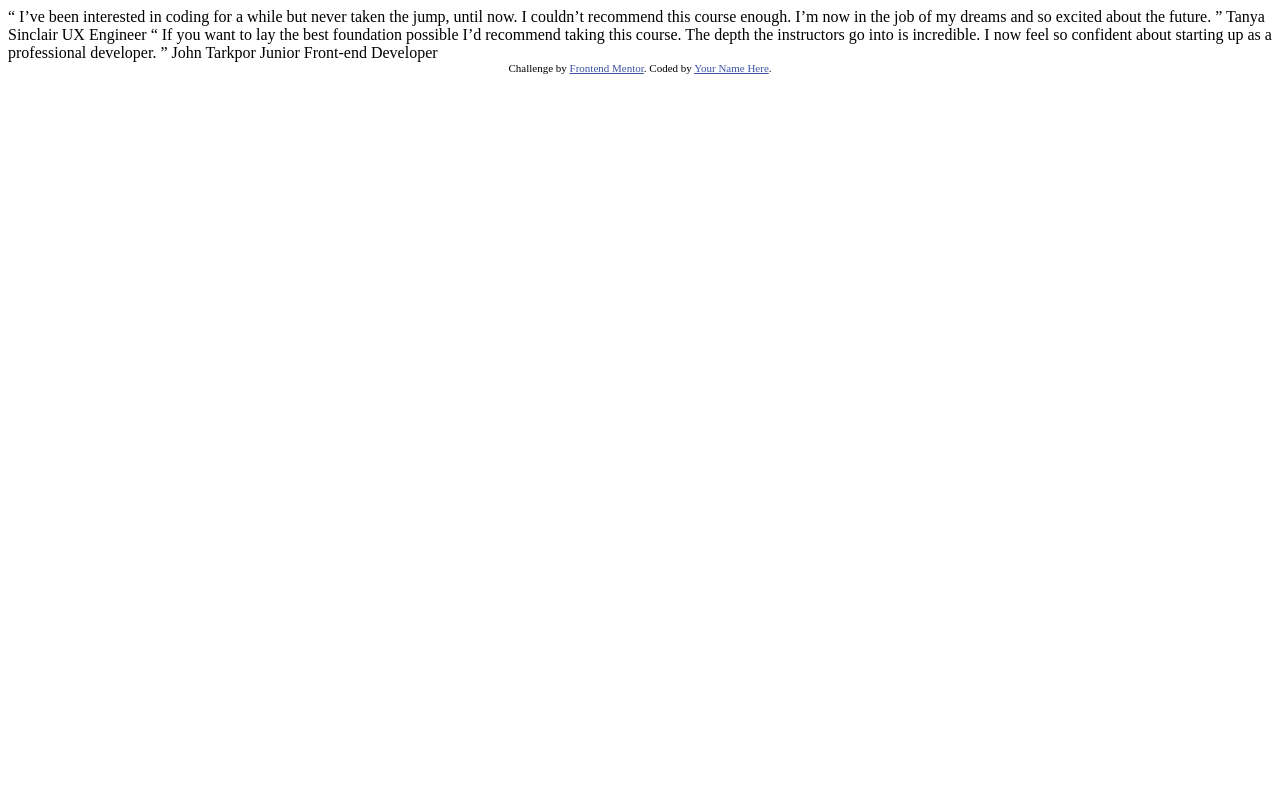
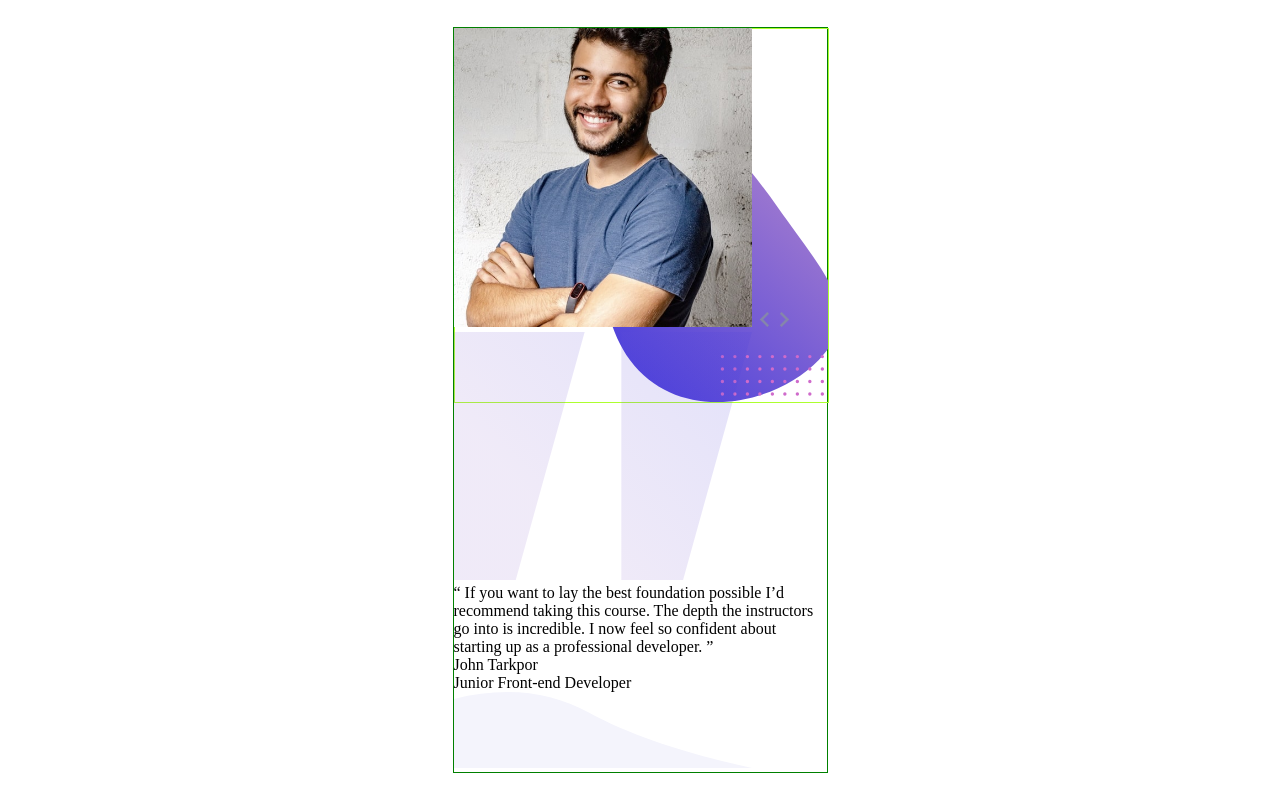
Before and after one commit to ioangheraszim/coding-bootcamp-testimonials-fe, a plain HTML site: page index.html in a window 1280 px wide. Drawn offline with Linux system fonts and the light colour scheme.

Commit message:
Have made some progress on html and css

```diff
--- a/index.html
+++ b/index.html
@@ -2,21 +2,63 @@
 <html lang="en">
 <head>
   <meta charset="UTF-8">
-  <meta name="viewport" content="width=device-width, initial-scale=1.0"> <!-- displays site properly based on user's device -->
-
+  <meta http-equiv="X-UA-Compatible" content="IE=edge">
+  <!-- displays site properly based on user's device -->
+  <meta name="viewport" content="width=device-width, initial-scale=1.0">
   <link rel="icon" type="image/png" sizes="32x32" href="./images/favicon-32x32.png">
-
+  <!-- Style Sheet -->
+  <link rel="stylesheet" href="style.css">
   <title>Frontend Mentor | Coding Bootcamp Testimonials Slider</title>
-
-  <!-- Feel free to remove these styles or customise in your own stylesheet 👍 -->
-  <style>
-    .attribution { font-size: 11px; text-align: center; }
-    .attribution a { color: hsl(228, 45%, 44%); }
-  </style>
 </head>
 <body>
+  <main class="container">
+    <div class="background-card">
+    </div>
+    <div class="slide">
+      <div class="card-element">
+        <img src="./images/image-john.jpg" alt="">
+        <button><img src="/images/icon-prev.svg" alt="previous icon"></button>
+        <button><img src="/images/icon-next.svg" alt="next icon"></button>
+      </div>
+      <img class="background-img" src="./images/pattern-quotes.svg" alt="background-image">
+      <p>“ If you want to lay the best foundation possible I’d recommend taking this course.
+        The depth the instructors go into is incredible. I now feel so confident about
+        starting up as a professional developer. ”
+      </p>
+      <p>John Tarkpor</p>
+      <p>Junior Front-end Developer</p>
+    </div>
+    <!-- <div class="slide-2">
+      <p>“ If you want to lay the best foundation possible I’d recommend taking this course.
+        The depth the instructors go into is incredible. I now feel so confident about
+        starting up as a professional developer. ”
+      </p>
+      <p>John Tarkpor</p>
+      <p>Junior Front-end Developer</p>
+    </div> -->
 
-  “ I’ve been interested in coding for a while but never taken the jump, until now.
+    <img class="background-img" src="./images/pattern-curve.svg" alt="background-image">
+  </main>
+
+
+
+
+
+
+
+
+
+
+
+
+
+
+
+
+
+
+
+  <!-- “ I’ve been interested in coding for a while but never taken the jump, until now.
   I couldn’t recommend this course enough. I’m now in the job of my dreams and so
   excited about the future. ”
 
@@ -28,11 +70,13 @@
   starting up as a professional developer. ”
 
   John Tarkpor
-  Junior Front-end Developer
+  Junior Front-end Developer -->
 
-  <div class="attribution">
+  <!-- <div class="attribution">
     Challenge by <a href="https://www.frontendmentor.io?ref=challenge" target="_blank">Frontend Mentor</a>.
     Coded by <a href="#">Your Name Here</a>.
-  </div>
+  </div> -->
+
+  <script src="script.js"></script>
 </body>
 </html>
--- /dev/null
+++ b/style.scss
@@ -0,0 +1,48 @@
+/* Variables */
+
+/* Primary Color*/
+$dark-blue: hsl(240, 38%, 20%);
+$grayish-blue: hsl(240, 18%, 77%);
+
+
+// Reset proprieties
+*, ::before, ::after{
+    box-sizing: border-box;
+    padding: 0;
+    margin: 0;
+}
+
+body {
+    display: flex;
+    justify-content: center;
+    align-items: center;
+    background-color: #fff;
+    min-height: 100vh;
+}
+
+.container {
+    max-width: 375px;
+    margin: 0 auto;
+    border: 1px solid green;
+    position: relative;
+
+    .background-card {
+        width: 375px;
+        height: 375px;
+        background-image: url("./images/pattern-bg.svg"); /* The image used */
+        background-position: center; /* Center the image */
+        background-repeat: no-repeat; /* Do not repeat the image */
+        background-size: cover; /* Resize the background image to cover the entire container */
+        border: 1px solid greenyellow;
+        position:absolute;
+    }
+}
+
+
+
+
+
+img {
+    position: relative;
+    width: 80%;
+}
```
Also changed, not shown: scripts.js (added), style.css (added), 1 other file.
